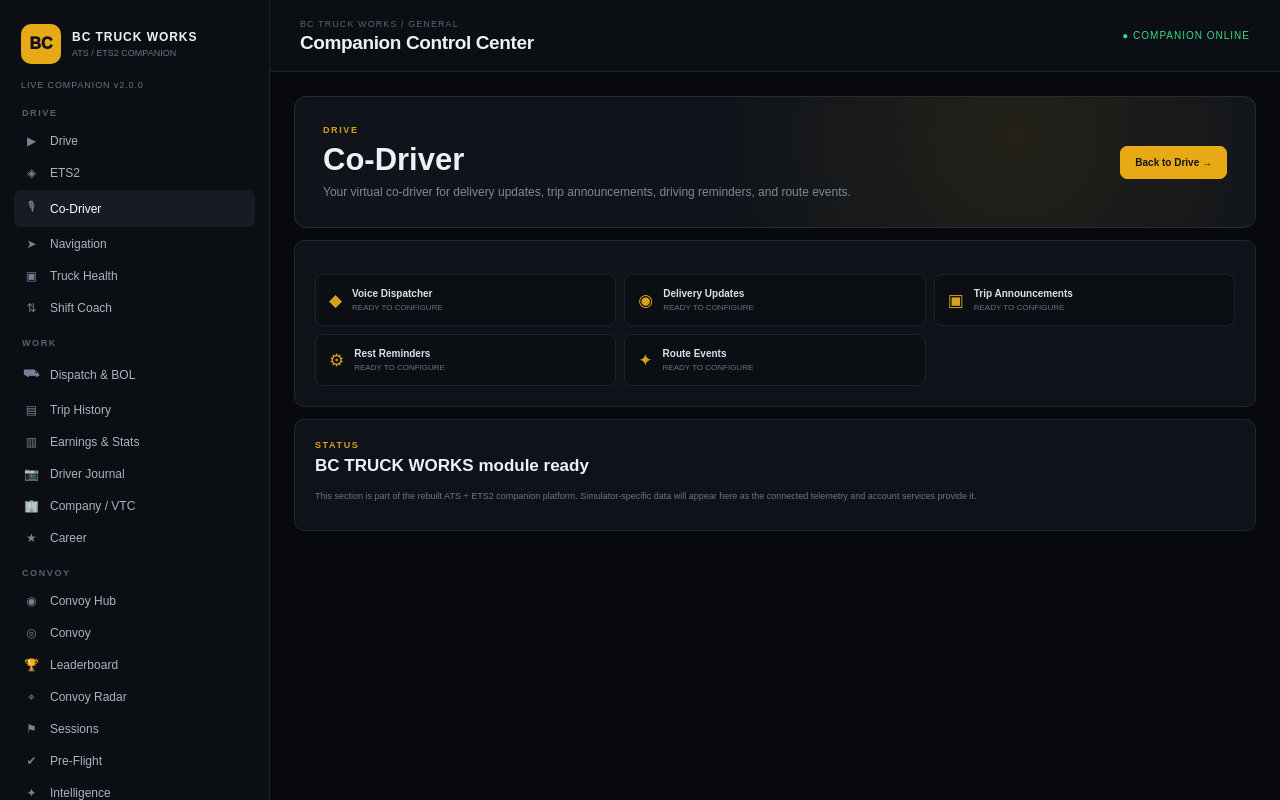
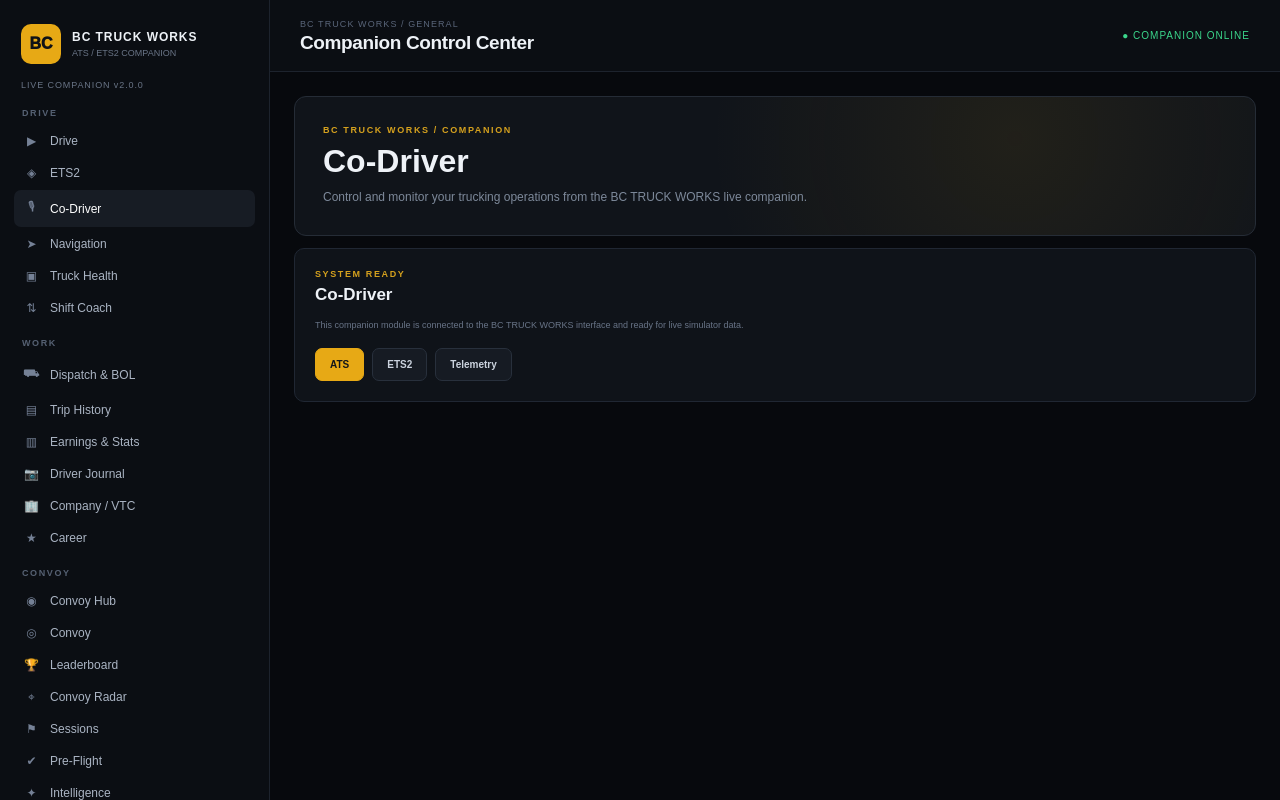
Before and after one commit to dospatch/truckWorks, a Next.js app in the folder apps/web/: page /companion/codriver in a window 1280 px wide. Built offline with nearby package versions, Linux system fonts and the light colour scheme.

Commit message:
Fix Co-Driver companion page build

```diff
--- a/apps/web/app/companion/codriver/page.tsx
+++ b/apps/web/app/companion/codriver/page.tsx
@@ -1,5 +1,9 @@
-import { CompanionModule } from "../../components/CompanionModule";
+import Link from "next/link";
+import { CompanionShell } from "../../components/CompanionShell";
 
-export default function Page(){
-  return <CompanionModule eyebrow="DRIVE" title="Co-Driver" description="Your virtual co-driver for delivery updates, trip announcements, driving reminders, and route events." items={["Voice Dispatcher","Delivery Updates","Trip Announcements","Rest Reminders","Route Events"]} />;
+export default function Page() {
+  return <CompanionShell game="GENERAL"><div className="companion-content">
+    <div className="tool-page-hero"><div className="eyebrow">BC TRUCK WORKS / COMPANION</div><h2>Co-Driver</h2><p>Control and monitor your trucking operations from the BC TRUCK WORKS live companion.</p></div>
+    <section className="panel"><div className="eyebrow">SYSTEM READY</div><h3>Co-Driver</h3><p className="muted">This companion module is connected to the BC TRUCK WORKS interface and ready for live simulator data.</p><div className="tool-page-actions"><Link className="panel-button" href="/ats">ATS</Link><Link className="panel-button secondary" href="/ets2">ETS2</Link><Link className="panel-button secondary" href="/dashboard/telemetry">Telemetry</Link></div></section>
+  </div></CompanionShell>;
 }
```
